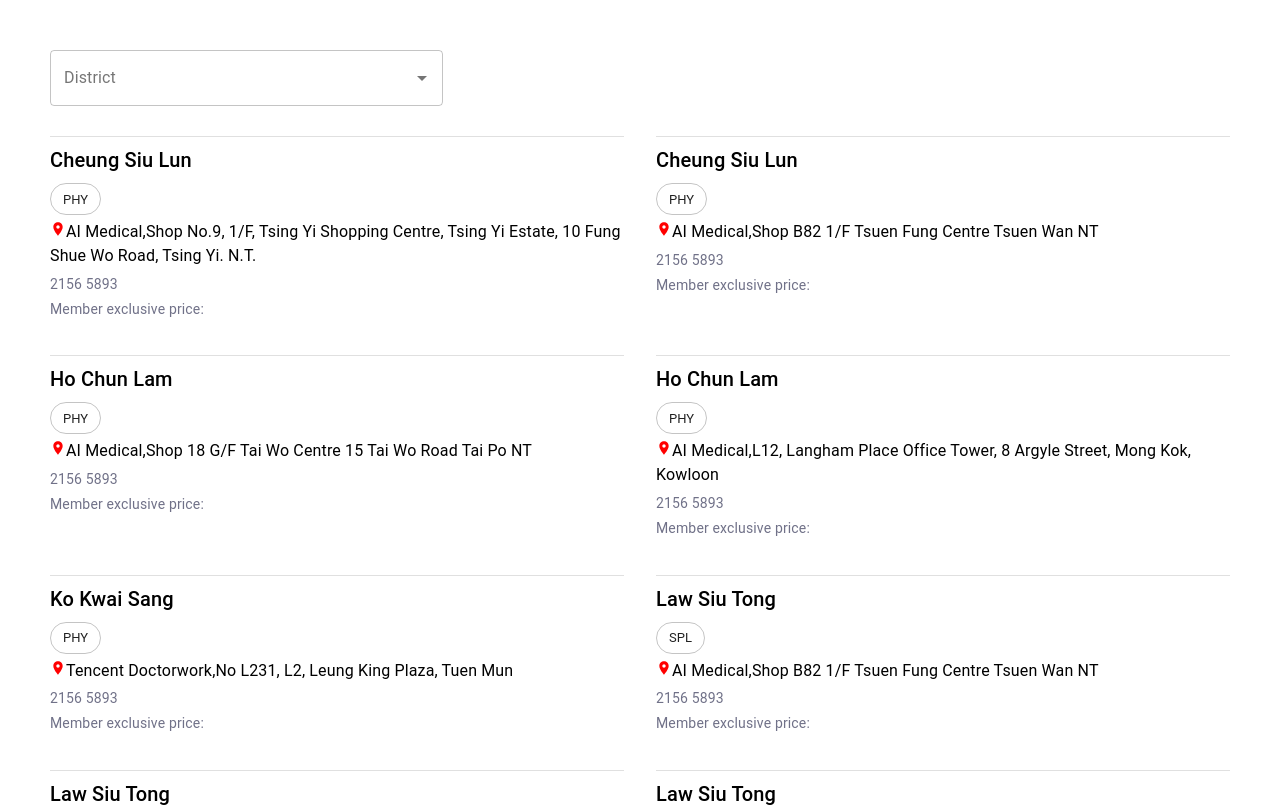
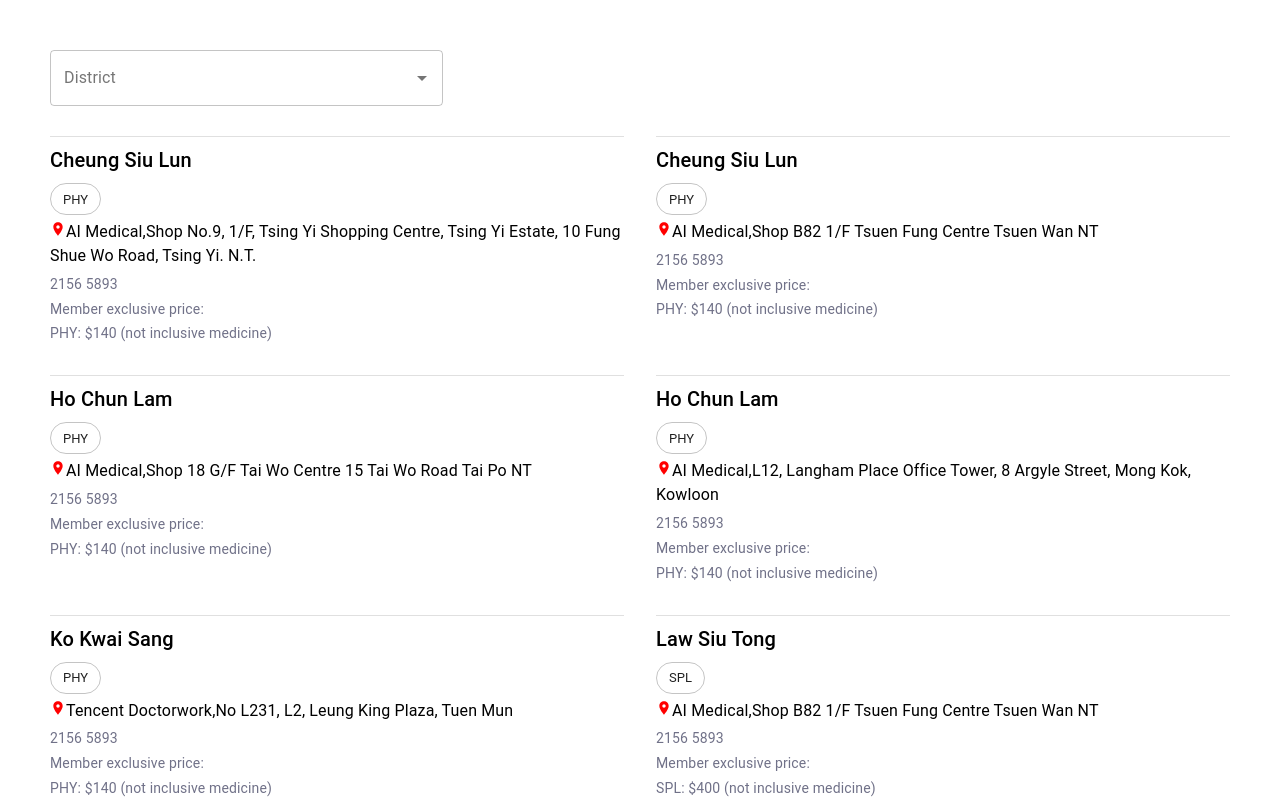
Before and after one commit to singlashashwat/Shashwat_Singla_Senior_Frontend_Engineer_Technical_Assessment, a React (Create React App) app: page / in a window 1280 px wide. Shown: the top 807 px of the page. Built offline with nearby package versions, Linux system fonts and the light colour scheme.

Commit message:
medicine

```diff
--- a/src/views/DoctorListPage/DoctorData.tsx
+++ b/src/views/DoctorListPage/DoctorData.tsx
@@ -30,6 +30,24 @@
   const { data } = props;
   console.log(data);
   let service_type = data?.["Service Type"].split("/");
+  let price = data?.Price.split(",");
+  let medicine = data?.Medicine.split(",");
+  //   let day_seq_1 =
+  //     data?.["Day Seq 1"].indexOf(",") > 0
+  //       ? data?.["Day Seq 1"].split(", ")
+  //       : data?.["Day Seq 1"];
+  //   let day_seq_1_time = data?.["Day Seq 1 time"];
+  //   let day_seq_2 = data?.["Day Seq 2"].split(",");
+  //   let day_seq_2_time = data?.["Day Seq 2 time"];
+  //   let day_seq_3 = data?.["Day Seq 3"].split(",");
+  //   let day_seq_3_time = data?.["Day Seq 3 time"];
+  //   let day_seq_4 = data?.["Day Seq 4"].split(",");
+  //   let day_seq_4_time = data?.["Day Seq 4 time"];
+  //   let weekdays = ["Mon", "Tue", "Wed", "Thu", "Fri", "Sat", "Sun"];
+  //   let getloop =
+  //     data?.["Day Seq 1"].indexOf("-") > 0
+  //       ? weekdays.indexOf(data?.["Day Seq 1"].split("-")[1]?.trim()) + 1
+  //       : 0;
   return (
     <React.Fragment>
       <Divider />
@@ -60,6 +78,23 @@
       <Typography variant="body2" gutterBottom className={classes.text}>
         Member exclusive price:
       </Typography>
+
+      {service_type.length > 0 &&
+        service_type.map((item, i) => (
+          <Typography variant="body2" className={classes.text}>
+            {item}: ${price[i]}{" "}
+            {!medicine[i] || medicine[i] === "NA"
+              ? "(not inclusive medicine)"
+              : item === "HER"
+              ? "(inclusive " + medicine[i] + " Days of Chinese medicine)"
+              : item === "PHY"
+              ? "(inclusive " + medicine[i] + " Days of Western medicine)"
+              : medicine[i]}
+          </Typography>
+        ))}
+      {/* <Typography variant="body2" gutterBottom className={classes.text}>
+        {data?.["Day Seq 1"]}
+      </Typography> */}
     </React.Fragment>
   );
 }
```
